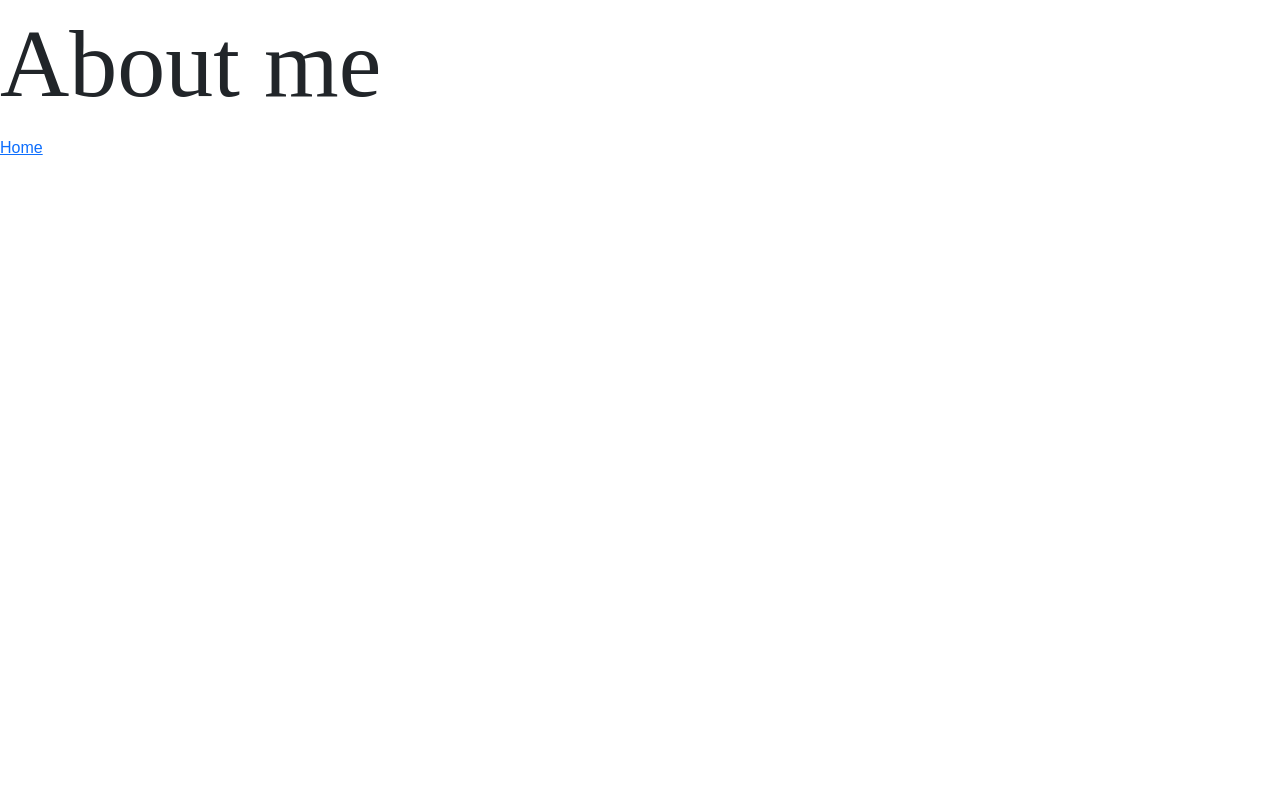
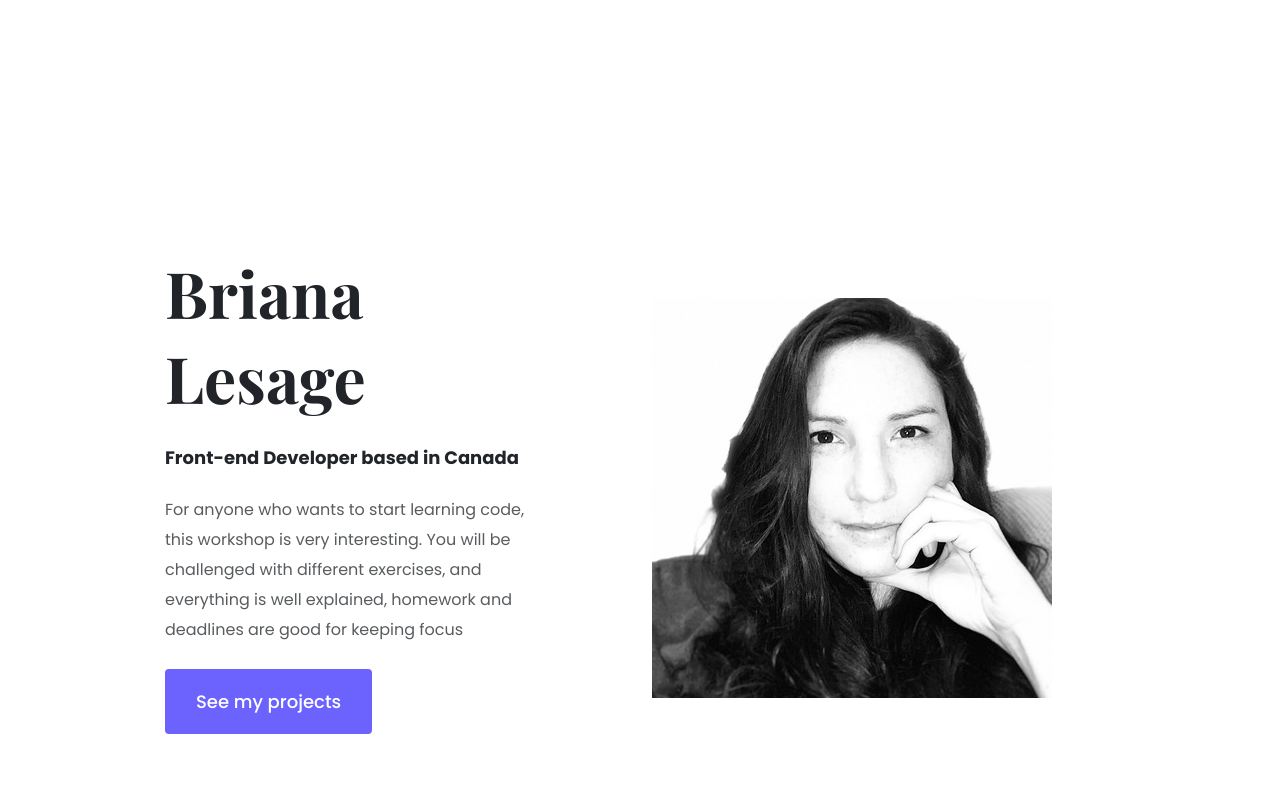
Before and after one commit to Binaakwe/portfolio-project, a plain HTML site: page about.html in a window 1280 px wide. Shown: the top 800 px of the page. Drawn offline with nearby package versions, Linux system fonts and the light colour scheme.

Commit message:
added about.html

```diff
--- a/about.html
+++ b/about.html
@@ -6,14 +6,35 @@
     <title>About me - Briana Lesage</title>
     <link href="https://cdn.jsdelivr.net/npm/bootstrap@5.3.2/dist/css/bootstrap.min.css" rel="stylesheet"
         integrity="sha384-T3c6CoIi6uLrA9TneNEoa7RxnatzjcDSCmG1MXxSR1GAsXEV/Dwwykc2MPK8M2HN" crossorigin="anonymous">
+    <link rel="preconnect" href="https://fonts.googleapis.com">
+    <link rel="preconnect" href="https://fonts.gstatic.com" crossorigin>
+    <link
+            href="https://fonts.googleapis.com/css2?family=Playfair+Display:wght@700&family=Poppins:wght@400;500;700&display=swap"
+            rel="stylesheet">
+    <link rel="stylesheet" href="style.css">
     <script src="https://cdn.jsdelivr.net/npm/bootstrap@5.3.2/dist/js/bootstrap.bundle.min.js"
         integrity="sha384-C6RzsynM9kWDrMNeT87bh95OGNyZPhcTNXj1NW7RuBCsyN/o0jlpcV8Qyq46cDfL"
         crossorigin="anonymous"></script>
 
-    <link rel="stylesheet" href="style.css">
+
 </head>
 <body>
-    <h1>About me</h1>
+    <div class="about-section container">
+        <div class="row">
+            <div class="col-md-6">
+                <div class="about-section-content">
+                    <h1 class="mb-4">Briana Lesage</h1>
+                    <h2 class="mb-4">Front-end Developer based in Canada</h2>
+                    <p class="text-muted mb-4">For anyone who wants to start learning code, this workshop is very interesting. You will be challenged with different
+                    exercises, and everything is well explained, homework and deadlines are good for keeping focus</p>
+                    <a href="" class="btn btn-branding mb-4" >See my projects</a>
+                </div>
+            </div>
+            <div class="col-md-6">
+                <img src="images/briana.jpeg" class="img-fluid mt-5" alt="">
+            </div>
+        </div>
+    </div>
     <a href="index.html">Home</a>
 </body>
 </html>
--- a/style.css
+++ b/style.css
@@ -1,9 +1,8 @@
-
 :root {
-    --primary-font: 'Poppins', sans-serif;
-    --secondary-font: 'Playfair Display', serif;
-    --primary-color: #F9F7FE;
-    --secondary-color: #6C63FF;
+  --primary-font: "Poppins", sans-serif;
+  --secondary-font: "Playfair Display", serif;
+  --primary-color: #f9f7fe;
+  --secondary-color: #6c63ff;
 }
 body {
   font-family: var(--primary-font);
@@ -23,7 +22,7 @@ body {
 h1 {
   font-family: var(--secondary-font);
   font-size: 96px;
-    line-height: 127.97px;
+  line-height: 127px;
 }
 
 .hero h2 {
@@ -34,6 +33,26 @@ h1 {
   font-weight: 400;
 }
 
+.about-section {
+  padding: 250px 20px;
+}
+
+.about-section-content {
+  margin: 0 75px;
+}
+.about-section h1 {
+  font-size: 64px;
+  line-height: 85px;
+  font-weight: 700;
+  font-family: var(--secondary-font);
+}
+
+.about-section h2 {
+  font-family: var(--primary-font);
+  font-size: 18px;
+  line-height: 27px;
+}
+
 .btn-branding {
   background: var(--secondary-color);
   color: white;
@@ -42,7 +61,6 @@ h1 {
   font-size: 18px;
   line-height: 27px;
   padding: 18px 30px;
-
 }
 
 h2 {
@@ -57,8 +75,7 @@ h2 {
   font-size: 18px;
   line-height: 27px;
   color: #272142;
-        padding: 127px 0 66px
-
+  padding: 127px 0 66px;
 }
 
 p {
@@ -69,8 +86,8 @@ h2 {
 }
 
 .btn-branding-outline {
-        color:var(--secondary-color);
-        border: #6C63FF 1px solid;
+  color: var(--secondary-color);
+  border: #6c63ff 1px solid;
   border-radius: 4px;
   font-weight: 500;
   font-size: 18px;
@@ -100,4 +117,8 @@ h2 {
     padding: 0;
     text-align: center;
   }
+  .about-section {
+    text-align: center;
+    padding: 0;
   }
+}
```
Also changed, not shown: images/briana.jpeg (added), 1 other file. Lines whose indentation alone changed are shown as unchanged.
